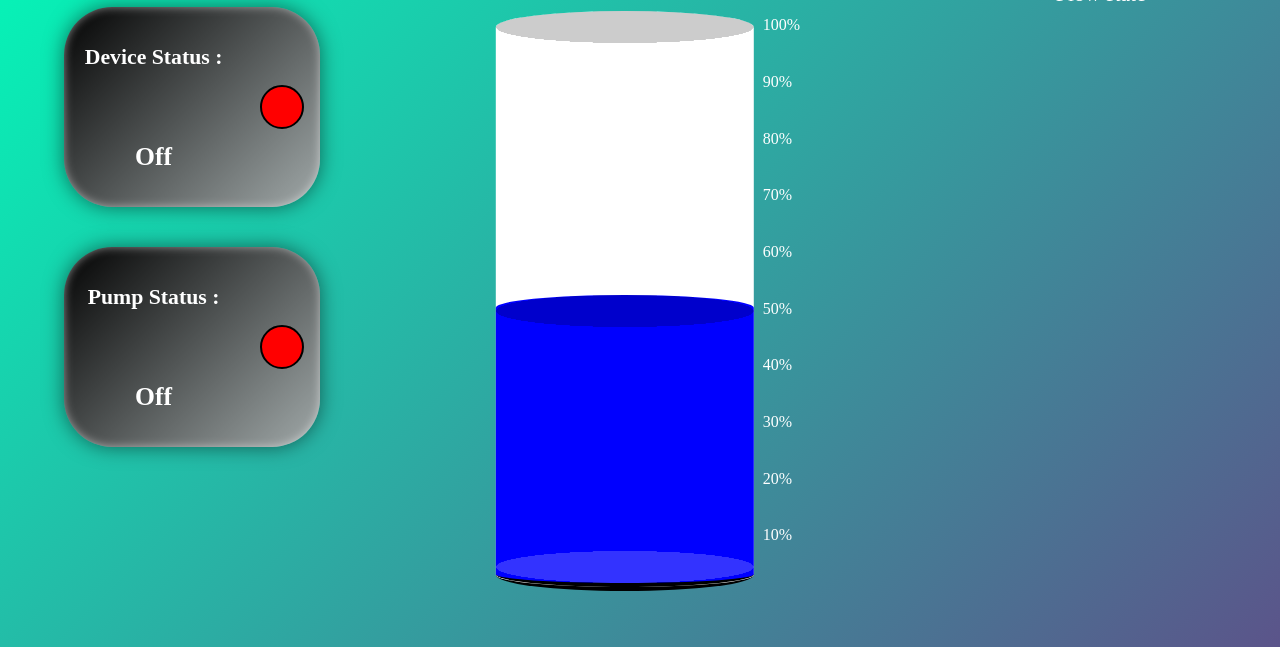
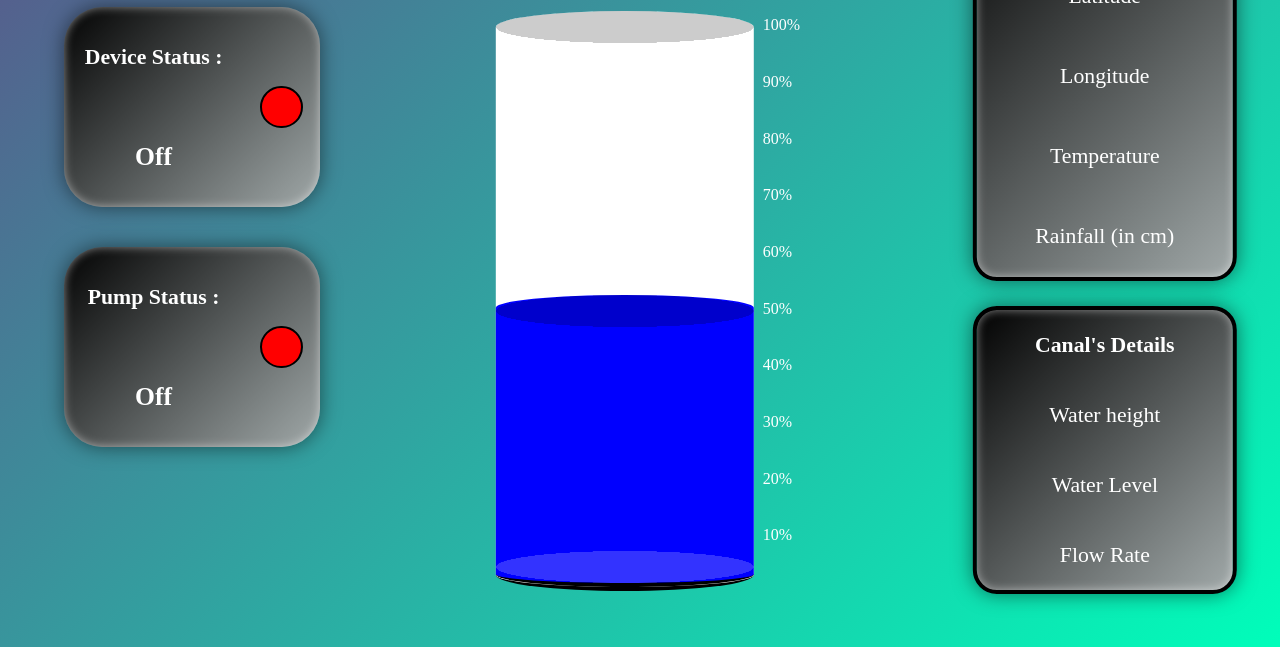
Before and after one commit to Mperorrc/water-level-display, a plain HTML site: page index.html in a window 1280 px wide. Shown: the part 153-800 px from the top of the page. Drawn offline with Linux system fonts and the light colour scheme; no server answers.

Commit message:
Update style.css

```diff
--- a/style.css
+++ b/style.css
@@ -9,7 +9,7 @@ body, html {
     display: flex;
     flex-direction: row;
     overflow: hidden;
-    background: linear-gradient(135deg, #00feba, #5b548a);
+    background: linear-gradient(135deg, #5b548a,  #00feba);
     color: #fff;
 
 }
@@ -31,7 +31,7 @@ body, html {
     background: linear-gradient(135deg, #020202, #a1a9a9);
     color: #fff;
     margin-left: 5vw;
-    border-radius: 6vh;
+    border-radius: 3vw;
     box-shadow: 0 0 20px rgba(0, 0, 0, 0.5), inset 0 0 10px rgba(255, 255, 255, 0.5);
 }
 
@@ -68,8 +68,8 @@ body, html {
 }
 
 .device-button{
-    height: 5vh;
-    width: 5vh;
+    height: 3vw;
+    width: 3vw;
     border-radius: 50%;
     border: 0.3vh solid black;
     background-color: red;
@@ -93,6 +93,7 @@ body, html {
     font-size: 4vw;
     font-family: sans-serif;
     font-weight: 600;
+    transform: translate(-17vw, -2vh);
 }
 
 .water-container-body{
@@ -137,6 +138,28 @@ body, html {
     radial-gradient(50% 2vh at 50% calc(100% - 2vh), #fff3 99.99%, #0000 0),
     blue;
     border-bottom: 0.5vh solid black;
+    display: flex;
+    flex-direction: column;
+}
+
+.warning-head{
+    width: 90%;
+    margin-left: 5%;
+    height: 50%;
+    font-size: 3vw;
+    display: grid;
+    place-items: center;
+    text-align: center;
+}
+
+.warning-text{
+    width: 90%;
+    margin-left: 5%;
+    height: 50%;
+    font-size: 2vw;
+    display: grid;
+    place-items: center;
+    text-align: center;
 }
 
 .water-container-levels{
@@ -159,10 +182,51 @@ body, html {
     transform: translate(-4vw, 0px);
 }
 
-.details-el{
-    height: 15%;
+.canal-location-details{
+    height: 50%;
+    width: 100%;
+    margin-top: 10%;
+    display: flex;
+    flex-direction: column;
+    background: linear-gradient(135deg, #020202, #a1a9a9);
+    border-radius: 3vh;
+    border:0.5vh solid black;
+    box-shadow: 0 0 20px rgba(0, 0, 0, 0.5), inset 0 0 10px rgba(255, 255, 255, 0.5);
+}
+
+.location-details-el{
+    height: 20%;
     width: 100%;
     display: grid;
     place-items: center;
     font-size: 1.7vw;
 }
+
+.details-el{
+    height: 25%;
+    width: 100%;
+    display: grid;
+    place-items: center;
+    font-size: 1.7vw;
+}
+
+.canal-details{
+    height: 35%;
+    width: 100%;
+    margin-top: 10%;
+    display: flex;
+    flex-direction: column;
+    background: linear-gradient(135deg, #020202, #a1a9a9);
+    border-radius: 3vh;
+    border:0.5vh solid black;
+    box-shadow: 0 0 20px rgba(0, 0, 0, 0.5), inset 0 0 10px rgba(255, 255, 255, 0.5);
+}
+
+#details-head{
+    font-weight: 800;
+    font-family:'Times New Roman', Times, serif;
+    /* background: linear-gradient(135deg, #020202, #0d3253);
+    border-radius: 2vh;
+    width: 100%;
+    box-shadow: 0 0 20px rgba(0, 0, 0, 0.5), inset 0 0 10px rgba(21, 20, 20, 0.5); */
+}
```
